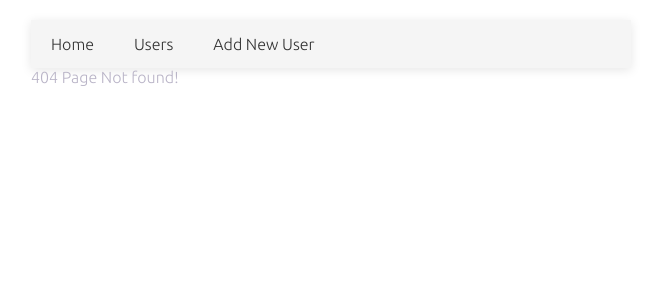
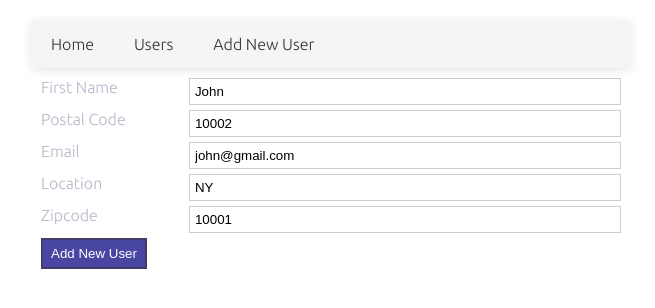
Before and after one commit to KanishkaKodithuwakku/users-crud-app, a React (Create React App) app: page /edit/1 in a window 1280 px wide. Before the commit this address had no page. Shown: the top 308 px of the page, without its empty margins (309-964 px from the left). Built offline with nearby package versions, Linux system fonts and the light colour scheme.

Commit message:
crud done

```diff
--- a/src/App.js
+++ b/src/App.js
@@ -1,4 +1,4 @@
-import React from "react";
+import React, { useReducer } from "react";
 import styled from "styled-components";
 import { BrowserRouter as Router, Switch, Route, Link } from "react-router-dom";
 import UserForm from "./components/UserForm";
@@ -7,7 +7,7 @@ import Notfound from "./components/NotFound";
 import Users from './components/Users';
 import Profile from './components/Profile';
 import GlobalStyles from "./common/GlobalStyles";
-
+import { userReducer, ACTIONS, initialState } from './hooks/userReducer'
 
 
 const Wrapper = styled.div`
@@ -41,9 +41,11 @@ const StyledLink = styled(Link)`
   }
 `;
 
-
+ export const UserContext = React.createContext();
 function App() {
+ const [state, dispatch] = useReducer(userReducer, initialState);
   return (
+    <UserContext.Provider value={{ state, dispatch }}>
     <Router>
       <Wrapper>
         <StyledNav>
@@ -55,12 +57,14 @@ function App() {
           <Route exact={true} path="/" component={Home} />
           <Route path="/users" component={Users} />
           <Route path="/create" component={UserForm} />
+          <Route path="/edit/:id" component={UserForm} />
           <Route path="/profile/:id" component={Profile} />
           <Route path="*" component={Notfound} />
         </Switch>
         <GlobalStyles />
       </Wrapper>
     </Router>
+    </UserContext.Provider>
   );
 }
 
--- a/src/components/UserForm.js
+++ b/src/components/UserForm.js
@@ -1,24 +1,26 @@
-import React from "react";
+import React, { useContext, useState, useEffect } from "react";
+import { ACTIONS } from "../hooks/userReducer";
+import { UserContext } from "../App";
 import useInput from "../hooks/useInput";
-import useUserThunkReducer, {
-  userReducer,
-  defaultData,
-  ACTIONS,
-} from "../hooks/useUserReducer";
+// import useUserThunkReducer, {
+//   userReducer,
+//   defaultData,
+//   ACTIONS,
+// } from "../hooks/useUserReducer";
 import styled from "styled-components";
-import { ButtonPrimary } from '../common/Buttons'
+import { ButtonPrimary } from "../common/Buttons";
+
+import { useHistory, useParams } from "react-router-dom";
 
 const StyledLabel = styled.label`
   width: 200px;
-`
-
+`;
 const StyledInputGroup = styled.div`
   display: flex;
   flex-direction: row;
   justify-content: space-between;
   margin: 5px;
-`
-
+`;
 const StyledInput = styled.input`
   padding: 5px;
   width: 100%;
@@ -28,36 +30,78 @@ const StyledInput = styled.input`
     border: 1px solid #666;
   }
 `;
-
 const StyledFormBox = styled.div`
   padding: 5px;
-`
+`;
 
 const UserForm = () => {
-  const [name, bindName, resetName] = useInput("");
-  const [email, bindEmail, resetEmail] = useInput("");
-  const [location, bindLocation, resetLocation] = useInput("");
-  const [zipcode, bindZipcode, resetZipcode] = useInput("");
-  const [postalCode, bindPostalCode, resetPostalCode] = useInput("");
+  const { state, dispatch } = useContext(UserContext);
 
-  const [state, dispatch] = useUserThunkReducer(userReducer, defaultData);
+  const history = useHistory();
+  const { id } = useParams();
+  const isEdit = id !== undefined;
+
+  const [name, bindName, resetName, setName] = useInput("");
+  const [email, bindEmail, resetEmail, setEmail] = useInput("");
+  const [location, bindLocation, resetLocation, setLocation] = useInput("");
+  const [zipcode, bindZipcode, resetZipcode, setZipcode] = useInput("");
+  const [postalCode, bindPostalCode, resetPostalCode, setPostalCode] =
+    useInput("");
+
+  // const [state, dispatch] = useUserThunkReducer(userReducer, defaultData);
+
+useEffect(() => {
+  if (isEdit) {
+    const userToEdit = state.users.find((user) => user.id === parseInt(id));
+
+    console.log(parseInt(id));
+
+    if (userToEdit) {
+     setName(userToEdit.name);
+     setEmail(userToEdit.email);
+     setLocation(userToEdit.location);
+     setZipcode(userToEdit.zipcode);
+     setPostalCode(userToEdit.postalCode);
+    }
+  }
+}, [id, state.users, isEdit]);
+
 
   const submitHandler = (e) => {
     e.preventDefault();
-    alert(`Hello ${name} ${postalCode}`);
+      if (isEdit) {
+        dispatch({
+          type: ACTIONS.EDIT_USER,
+          payload: {
+            id: parseInt(id),
+            name,
+            email,
+            location,
+            zipcode,
+            postalCode,
+          },
+        });
+      } else {
         dispatch({
           type: ACTIONS.ADD_USER,
           payload: {
-        user: { name, postalCode, email, location, zipcode },
+            id: Date.now(),
+            name,
+            email,
+            location,
+            zipcode,
+            postalCode,
           },
         });
+      }
+      history.push("/");
 
-    console.log(state);
-    resetName();
-    resetPostalCode();
-    resetEmail();
-    resetLocation();
-    resetZipcode();
+    // console.log(state);
+    // resetName();
+    // resetPostalCode();
+    // resetEmail();
+    // resetLocation();
+    // resetZipcode();
   };
 
   return (
--- a/src/components/Users.js
+++ b/src/components/Users.js
@@ -1,12 +1,14 @@
-import React from "react";
-import useUserThunkReducer, {
-  userReducer,
-  defaultData,
-} from "../hooks/useUserReducer";
+import React, { useContext } from "react";
+// import useUserThunkReducer, {
+//   userReducer,
+//   defaultData,
+// } from "../hooks/useUserReducer";
 import styled from "styled-components";
 import { Link } from "react-router-dom";
 import { SpaceBetween } from "../common/Flexs";
 import { ButtonPrimary } from "../common/Buttons";
+
+import { UserContext } from "../App";
 
 const StyledUl = styled.ul`
   list-style: none;
@@ -22,7 +24,7 @@ const StyledLi = styled.li`
 `;
 
 const Users = () => {
-  const [state] = useUserThunkReducer(userReducer, defaultData);
+  const { state, dispatch } = useContext(UserContext);
 
   const { users } = state;
   return (
@@ -34,8 +36,8 @@ const Users = () => {
           users.map((user, index) => (
             <StyledLi key={index}>
               <SpaceBetween>
-                <Link to={`/profile/:${user.name}`}>{user.name}</Link>
-                <ButtonPrimary>Edit</ButtonPrimary>
+                <Link to={`/profile/${user.id}`}>{user.name}</Link>
+                <Link to={`/edit/${user.id}`}>Edit</Link>
               </SpaceBetween>
             </StyledLi>
           ))}
--- a/src/hooks/useInput.js
+++ b/src/hooks/useInput.js
@@ -7,6 +7,10 @@ export default function useInput(initialValue) {
         setValue(initialValue)
     }
 
+    const set = (val) => {
+      setValue(val);
+    };
+
     const bind = {
         value,
         onChange: e => {
@@ -14,5 +18,5 @@ export default function useInput(initialValue) {
         }
     }
 
-    return [value, bind, reset]
+    return [value, bind, reset, set]
 }
--- /dev/null
+++ b/src/hooks/userReducer.js
@@ -0,0 +1,51 @@
+
+
+
+
+export const ACTIONS = {
+  ADD_USER: "ADD_USER",
+  EDIT_USER: "EDIT_USER",
+  DELETE_USER: "DELETE_USER",
+};
+
+export const initialState = {
+  users: [
+    {
+      id: 1,
+      name: "John",
+      email: "john@gmail.com",
+      location: "NY",
+      zipcode: "10001",
+      postalCode: "10002",
+    },
+    {
+      id: 2,
+      name: "Jane",
+      email: "jane@gmail.com",
+      location: "LA",
+      zipcode: "90001",
+      postalCode: "90002",
+    },
+  ],
+};
+
+export const userReducer = (state, action) => {
+  switch (action.type) {
+    case ACTIONS.ADD_USER:
+      return { ...state, users: [...state.users, action.payload] };
+    case ACTIONS.EDIT_USER:
+      return {
+        ...state,
+        users: state.users.map((user) =>
+          user.id === action.payload.id ? action.payload : user
+        ),
+      };
+    case ACTIONS.DELETE_USER:
+      return {
+        ...state,
+        users: state.users.filter((user) => user.id !== action.payload),
+      };
+    default:
+      return state;
+  }
+};
```
Lines whose indentation alone changed are shown as unchanged.
